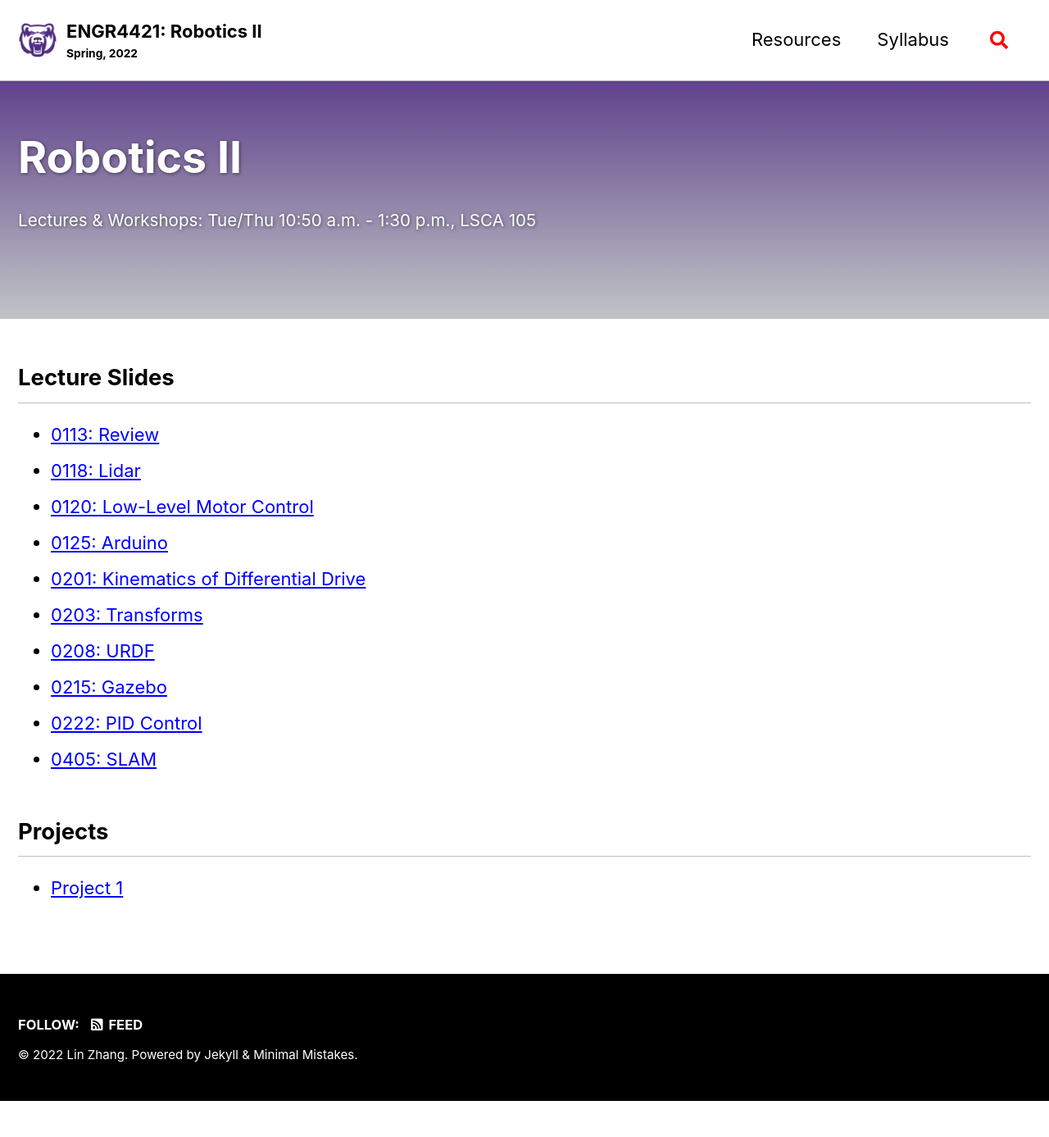
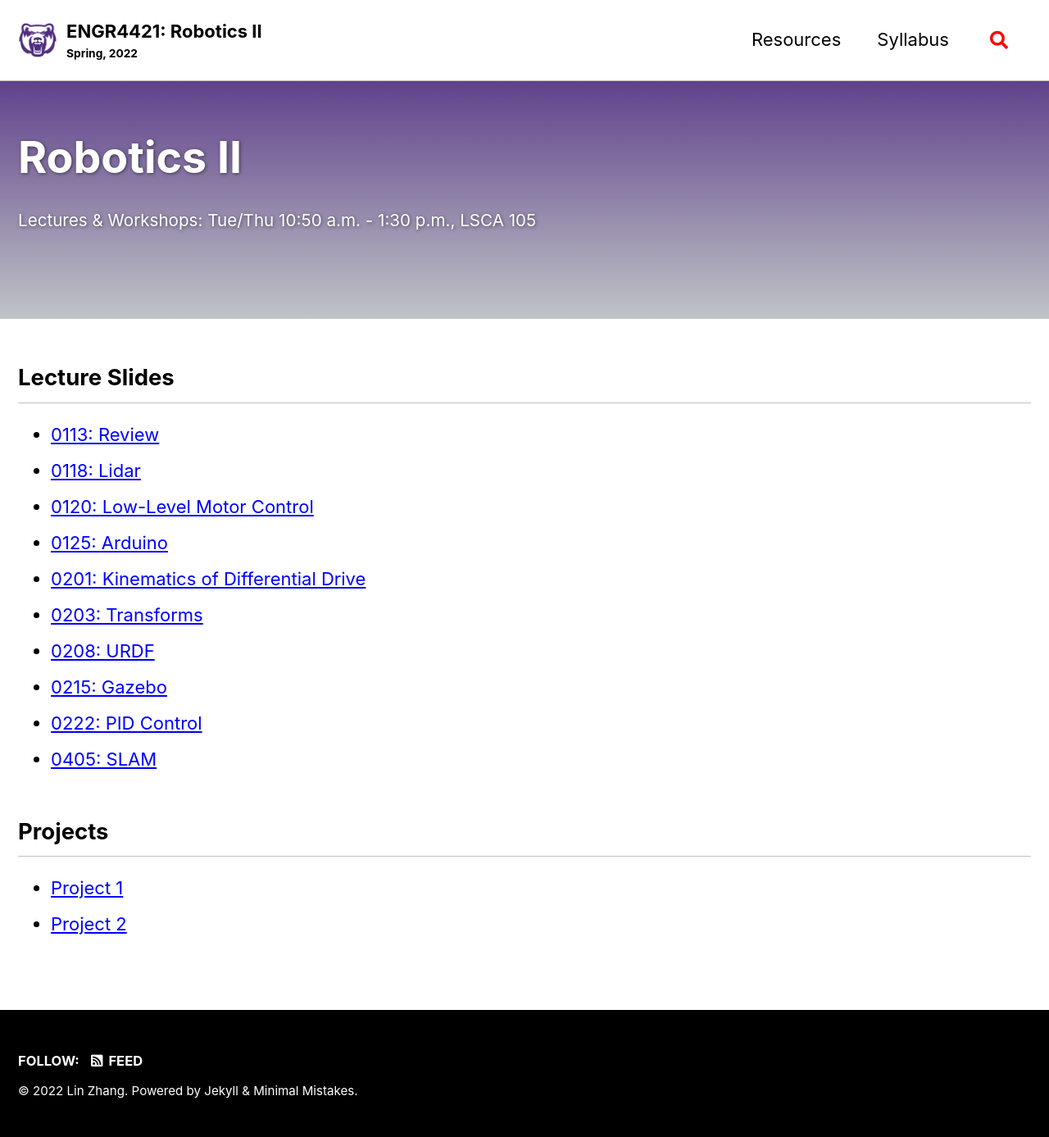
Before and after one commit to linzhangUCA/robotics2-2022, a Jekyll site: the page built from _pages/home.md, in a window 1280 px wide. Shown: the whole page at 82% size. Built offline with Jekyll 4.4.1, drawn with Linux system fonts in a browser that asks for light colours; cached includes are drawn as plain includes; before the commit the page ends 1343 px from its top, so only the background shows below that.

Commit message:
Update home.md
add project 2

```diff
--- a/_pages/home.md
+++ b/_pages/home.md
@@ -25,3 +25,4 @@ excerpt: >
 
 ## Projects
 - [Project 1](https://drive.google.com/file/d/121U3P6LwjLMlKpd6Tav7CEM9aVC6RvCz/view?usp=sharing)
+- [Project 2](https://drive.google.com/file/d/1TvJ7v8AgX4dXRWZ0L7ft-3dh7ijJCdnv/view?usp=sharing)
```
